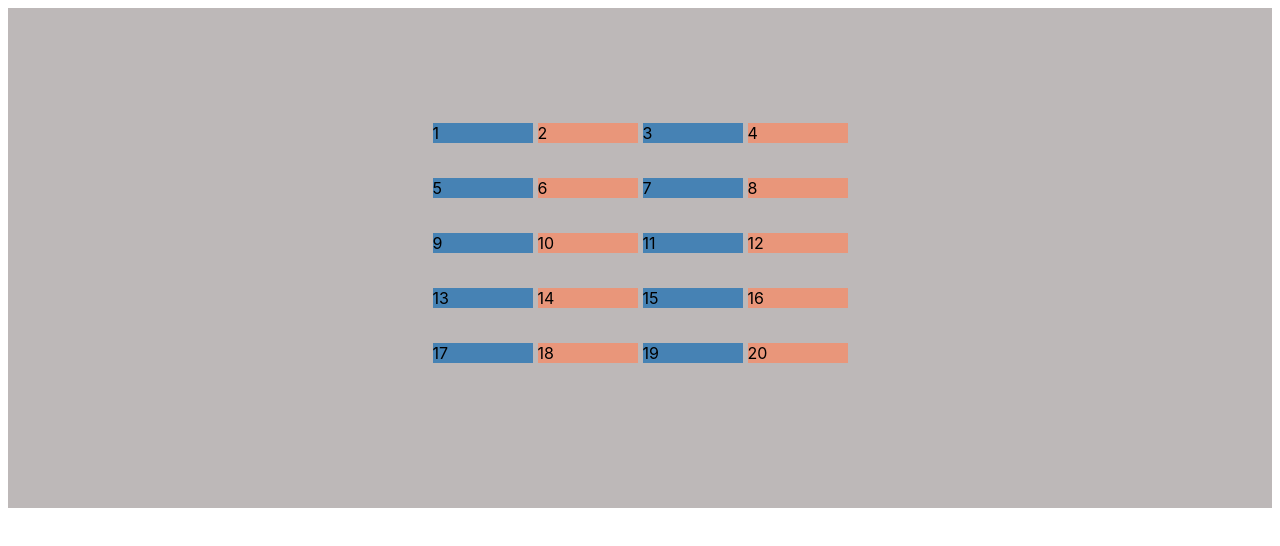
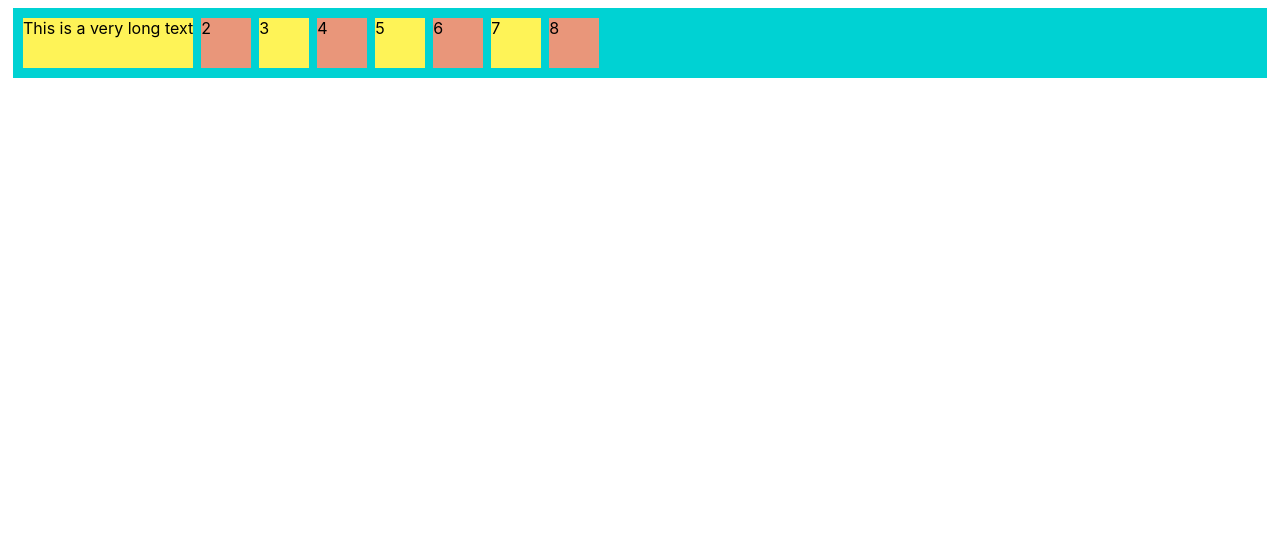
Before and after one commit to JihamSong/css-layout-lecture, a plain HTML site: page index.html in a window 1280 px wide. Drawn offline with Linux system fonts and the light colour scheme.

Commit message:
update scss setting

```diff
--- a/index.html
+++ b/index.html
@@ -9,7 +9,7 @@
   </head>
   <body>
     <div class="grid">
-      <div class="item">1</div>
+      <div class="item">This is a very long text</div>
       <div class="item">2</div>
       <div class="item">3</div>
       <div class="item">4</div>
@@ -17,18 +17,6 @@
       <div class="item">6</div>
       <div class="item">7</div>
       <div class="item">8</div>
-      <div class="item">9</div>
-      <div class="item">10</div>
-      <div class="item">11</div>
-      <div class="item">12</div>
-      <div class="item">13</div>
-      <div class="item">14</div>
-      <div class="item">15</div>
-      <div class="item">16</div>
-      <div class="item">17</div>
-      <div class="item">18</div>
-      <div class="item">19</div>
-      <div class="item">20</div>
     </div>
   </body>
 </html>
--- /dev/null
+++ b/scss-masterclass-master/src/scss/_variables.scss
@@ -0,0 +1,2 @@
+$bgColor: rgb(161, 186, 253);
+$titleSize: 30px;
--- /dev/null
+++ b/scss-masterclass-master/src/scss/styles.scss
@@ -0,0 +1,8 @@
+@import "_variables";
+
+body {
+  background: $bgColor;
+  .title {
+    font-size: $titleSize;
+  }
+}
--- a/style.css
+++ b/style.css
@@ -4,18 +4,18 @@ body {
 }
 
 .grid {
-  background: rgb(189, 184, 184);
+  margin: 5px;
+  background-color: #00d2d3;
+  padding: 10px;
   display: grid;
-  gap: 5px;
-  height: 500px;
-  grid-template-columns: repeat(4, 100px);
-  grid-template-rows: repeat(5, 50px);
-  place-items: start stretch;
-  place-content: center center;
+  grid-gap: 8px;
+  grid-template-rows: 50px;
+  grid-auto-rows: 50px;
+  grid-template-columns: repeat(auto-fit, minmax(50px, max-content));
 }
 
 .item:nth-child(odd) {
-  background-color: steelblue;
+  background-color: #fef357;
 }
 .item:nth-child(even) {
   background-color: darksalmon;
```
Also changed, not shown: scss-masterclass-master/gulpfile.babel.js (added, +42 -0 lines), scss-masterclass-master/index.html (added, +13 -0 lines), scss-masterclass-master/package.json (added, +27 -0 lines), scss-masterclass-master/.babelrc (added), scss-masterclass-master/README.md (added), scss-masterclass-master/dist/css/styles.css (added), 4 other files.
